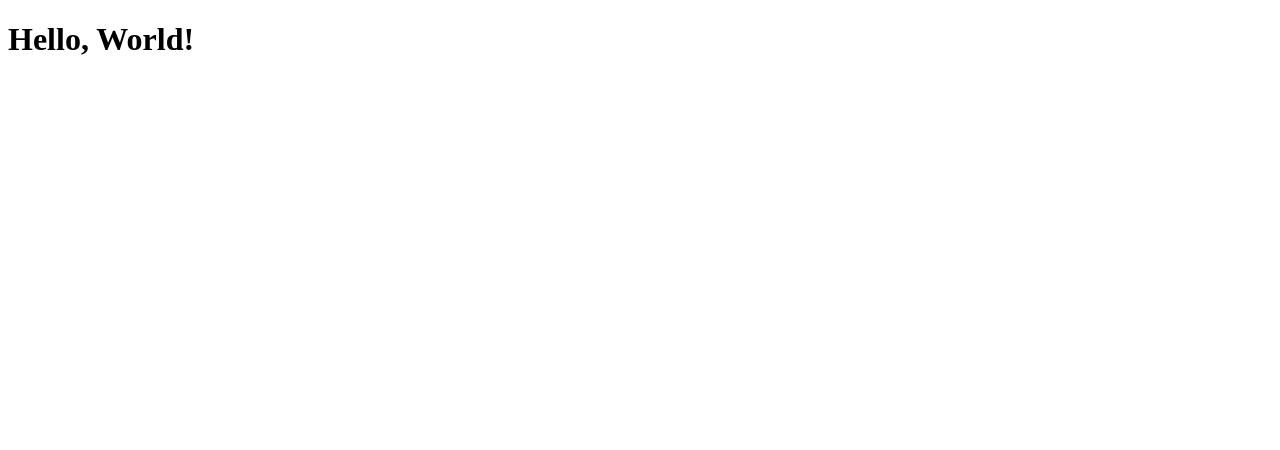
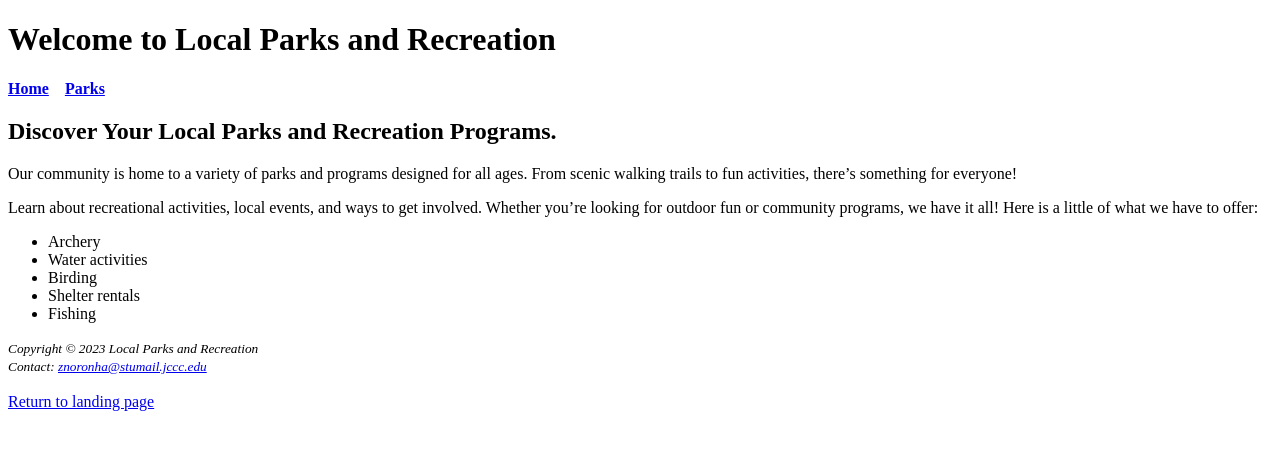
Before and after one commit to znoronha2025/Spring2025WEB110, a plain HTML site: page Week2Project/home.html in a window 1280 px wide. Drawn offline with Linux system fonts and the light colour scheme.

Commit message:
home.html

```diff
--- a/Week2Project/home.html
+++ b/Week2Project/home.html
@@ -1,5 +1,55 @@
-<!--this is a comment!-->
+<!DOCTYPE html>
+<html lang="en">
+<head>
+    <meta charset="UTF-8">
+    <title>Local Parks and Recreation</title>
+</head>
+<body>
 
-<!DOCTYPE html>
+    <!-- Header Area -->
+    <header>
+        <h1>Welcome to Local Parks and Recreation</h1>
+    </header>
 
-<h1> Hello, World!</h1>
+    <!-- Navigation Area -->
+    <nav>
+        <b>
+            <a href="home.html">Home</a>&nbsp;&nbsp;&nbsp;
+            <a href="parks.html">Parks</a>
+        </b>
+    </nav>
+
+    <!-- Main Content Area -->
+    <main>
+        <h2>Discover Your Local Parks and Recreation Programs.</h2>
+        <p>
+            Our community is home to a variety of parks and programs designed for all ages.
+            From scenic walking trails to fun activities, there’s something for everyone!
+        </p>
+        <p>
+            Learn about recreational activities, local events, and ways to get involved.
+            Whether you’re looking for outdoor fun or community programs, we have it all!
+            Here is a little of what we have to offer:
+        </p>
+        <ul>
+            <li>Archery</li>
+            <li>Water activities</li>
+            <li>Birding</li>
+            <li>Shelter rentals</li>
+            <li>Fishing</li>
+        </ul>
+    </main>
+
+    <!-- Footer Area -->
+    <footer>
+        <small>
+            <em>
+                Copyright © 2023 Local Parks and Recreation<br>
+                Contact: <a href="mailto:znoronha@stumail.jccc.edu">znoronha@stumail.jccc.edu</a>
+            </em>
+        </small>
+        <br><br>
+        <a href="../index.html">Return to landing page</a>
+    </footer>
+
+</body>
```
